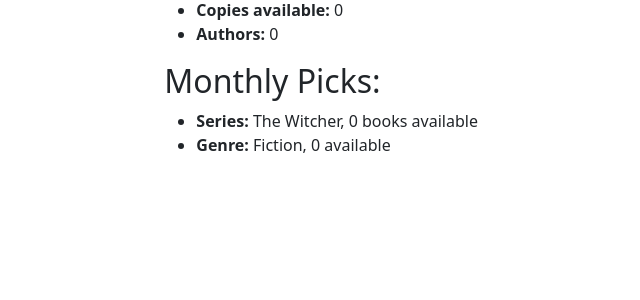
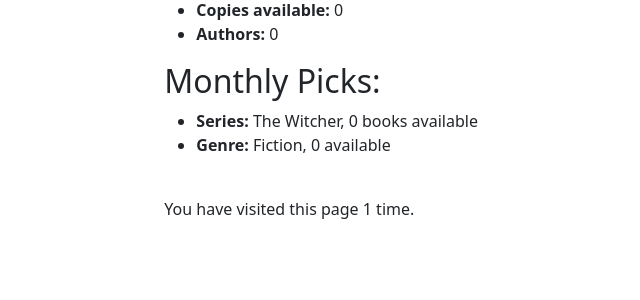
Before and after one commit to ag840/django_local_library, a Django app: page /catalog/ in a window 1280 px wide. Shown: the part 232-532 px from the top of the page, without its empty margins (61-701 px from the left). Run offline with Django 4.2, Linux system fonts and the light colour scheme; data that the repository does not hold is empty.

Commit message:
Track number of user homepage visits via sessions

```diff
--- a/catalog/templates/index.html
+++ b/catalog/templates/index.html
@@ -24,4 +24,9 @@
         <li><strong>Series:</strong> The Witcher, {{ num_witcher_books }} books available</li>
         <li><strong>Genre:</strong> Fiction, {{ num_fiction }} available</li>
     </ul>
+
+    <br>
+    <p>
+        You have visited this page {{ num_visits }} time{{ num_visits|pluralize }}.
+    </p>
 {% endblock %}
--- a/catalog/views.py
+++ b/catalog/views.py
@@ -22,6 +22,10 @@ def index(request):
     # The 'all()' is implied by default
     num_authors = Author.objects.count()
 
+    num_visits = request.session.get('num_visits', 0)
+    num_visits += 1
+    request.session['num_visits'] = num_visits
+
     context = {
         'num_books': num_books,
         'num_instances': num_instances,
@@ -29,6 +33,7 @@ def index(request):
         'num_authors': num_authors,
         'num_witcher_books': num_witcher_books,
         'num_fiction': num_fiction,
+        'num_visits': num_visits,
     }
 
     # Render the HTML template index.html with the data in the context variable
```
